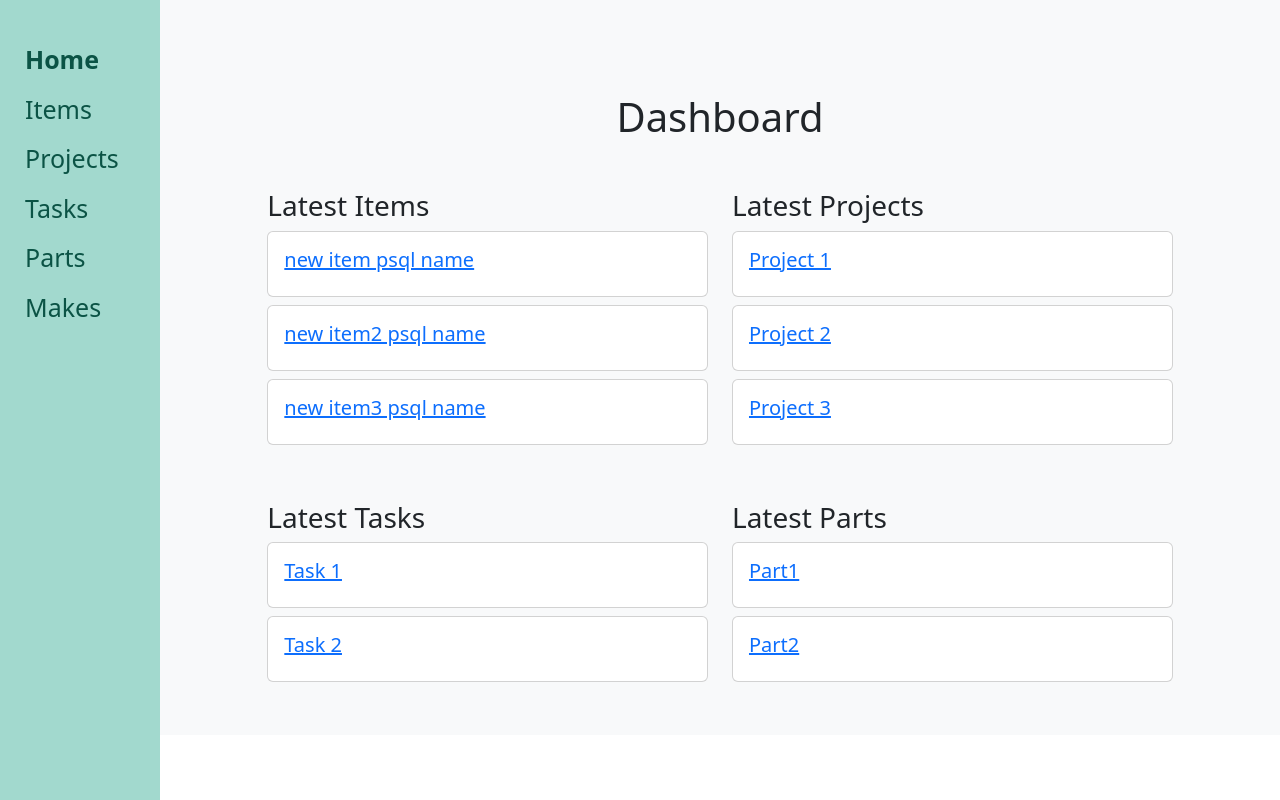
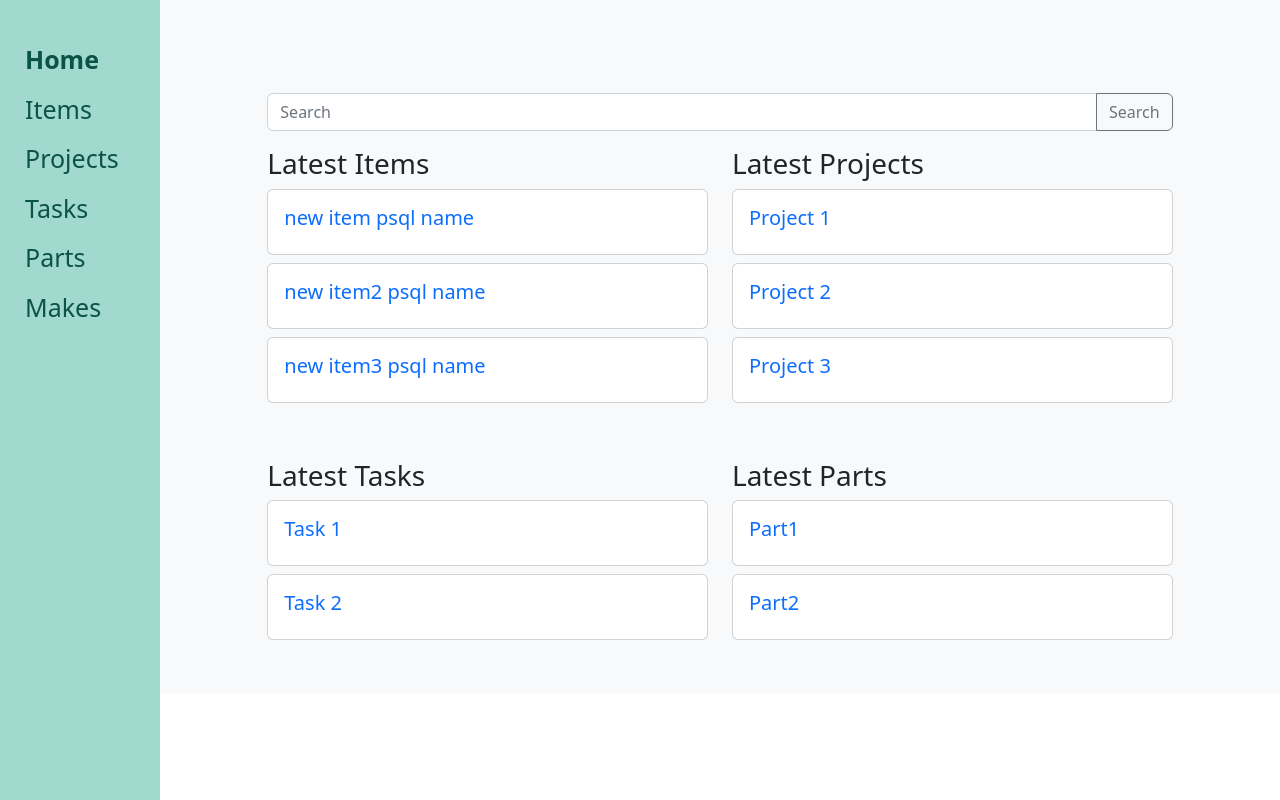
Before and after one commit to dahol/invpy, a Django app: page / in a window 1280 px wide. Run offline with Django 4.2, Linux system fonts and the light colour scheme; data comes from the database, SQL or seed files in the repository.

Commit message:
removed text decorations

```diff
--- a/inventory/templates/inventory/home.html
+++ b/inventory/templates/inventory/home.html
@@ -4,7 +4,13 @@
 {% endblock title %}
 {% block content %}
     <div class="container mt-5">
-        <h1 class="text-center mb-5">Dashboard</h1>
+        <!--<h1 class="text-center mb-5">Dashboard</h1>-->
+        <form method="get" action="{% url 'home' %}">
+            <div class="input-group mb-3">
+              <input type="text" class="form-control" placeholder="Search" name="q" value="{{ response.GET.q }}">
+              <button class="btn btn-outline-secondary" type="submit">Search</button>
+            </div>
+          </form>
         <div class="row">
             <div class="col-md-6">
                 <h3>Latest Items</h3>
@@ -12,7 +18,7 @@
                     <div class="card mb-2">
                         <div class="card-body">
                             <h5 class="card-title">
-                                <a href="item/{{ item.id }}">{{ item.name }}</a>
+                                <a class="text-decoration-none" href="item/{{ item.id }}">{{ item.name }}</a>
                             </h5>
                         </div>
                     </div>
@@ -24,7 +30,7 @@
                     <div class="card mb-2">
                         <div class="card-body">
                             <h5 class="card-title">
-                                <a href="project/{{ project.id }}">{{ project.name }}</a>
+                                <a class="text-decoration-none" href="project/{{ project.id }}">{{ project.name }}</a>
                             </h5>
                         </div>
                     </div>
@@ -38,7 +44,7 @@
                     <div class="card mb-2">
                         <div class="card-body">
                             <h5 class="card-title">
-                                <a href="task/{{ task.id }}">{{ task.name }}</a>
+                                <a class="text-decoration-none" href="task/{{ task.id }}">{{ task.name }}</a>
                             </h5>
                         </div>
                     </div>
@@ -50,7 +56,7 @@
                     <div class="card mb-2">
                         <div class="card-body">
                             <h5 class="card-title">
-                                <a href="part/{{ part.id }}">{{ part.name }}</a>
+                                <a class="text-decoration-none" href="part/{{ part.id }}">{{ part.name }}</a>
                             </h5>
                         </div>
                     </div>
```
